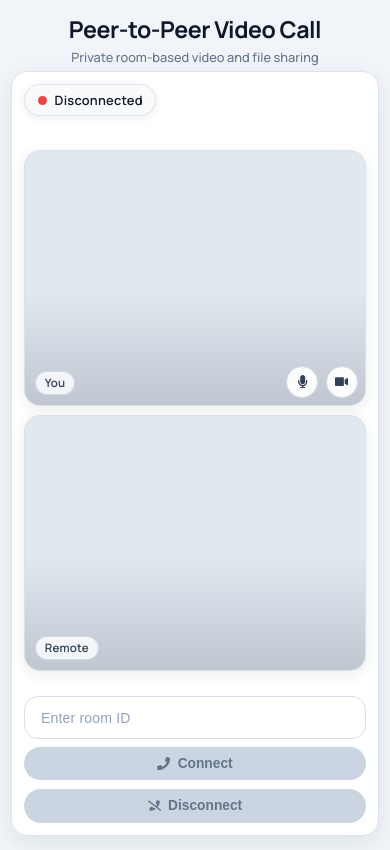
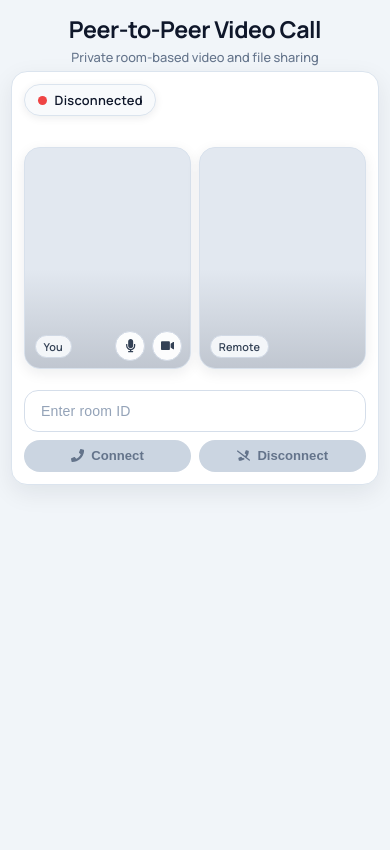
Before and after one commit to Rohit175041/lan-voip, a React (Create React App) app: page / in a window 390 px wide. Built offline with nearby package versions, Linux system fonts and the light colour scheme.

Commit message:
Add ui for mobile view

```diff
--- a/src/App.css
+++ b/src/App.css
@@ -58,6 +58,8 @@
   .call-card {
     padding: 0.75rem;
     gap: 0.7rem;
+    max-height: calc(100vh - 1.4rem);
+    overflow: hidden;
   }
 
   .join-panel {
@@ -65,4 +67,16 @@
     max-width: 100%;
     gap: 0.5rem;
   }
+
+  .call-card-connected {
+    display: grid;
+    grid-template-rows: auto auto auto 1fr auto;
+    align-items: stretch;
+  }
+
+  .call-card-connected .chat-container {
+    min-height: 0;
+    max-height: none;
+    height: 100%;
+  }
 }
--- a/src/App.js
+++ b/src/App.js
@@ -51,7 +51,7 @@ export default function App() {
       <div className="card-wrapper">
         <Header />
 
-        <div className="call-card">
+        <div className={`call-card ${status === "connected" ? "call-card-connected" : ""}`}>
           <StatusIndicator status={status} />
           <VideoGrid
             localRef={localRef}
--- a/src/components/CallButtons.css
+++ b/src/components/CallButtons.css
@@ -55,7 +55,8 @@
 }
 
 @media (max-width: 480px) {
-  .button-group {
-    grid-template-columns: 1fr;
+  .btn {
+    padding: 0.52rem 0.7rem;
+    font-size: 0.82rem;
   }
 }
--- a/src/components/ChatBox.css
+++ b/src/components/ChatBox.css
@@ -160,7 +160,16 @@
 
 @media (max-width: 768px) {
   .chat-container {
-    min-height: 190px;
-    max-height: 270px;
+    min-height: 150px;
+    max-height: 34vh;
+  }
+
+  .chat-messages {
+    padding: 0.5rem 0.55rem;
+  }
+
+  .chat-message {
+    max-width: 84%;
+    font-size: 0.8rem;
   }
 }
--- a/src/components/VideoGrid.css
+++ b/src/components/VideoGrid.css
@@ -113,14 +113,14 @@
 
 @media (max-width: 768px) {
   .video-grid {
-    grid-template-columns: 1fr;
+    grid-template-columns: repeat(2, minmax(0, 1fr));
     gap: 0.55rem;
-    margin: 0.5rem 0 0.75rem;
+    margin: 0.35rem 0 0.45rem;
   }
 
   .video-card {
-    aspect-ratio: 4 / 3;
-    min-height: 180px;
+    aspect-ratio: 3 / 4;
+    min-height: 125px;
   }
 
   .video-controls {
@@ -129,7 +129,12 @@
   }
 
   .video-control-btn {
-    width: 32px;
-    height: 32px;
+    width: 30px;
+    height: 30px;
+  }
+
+  .video-label {
+    font-size: 0.68rem;
+    padding: 0.2rem 0.48rem;
   }
 }
```
